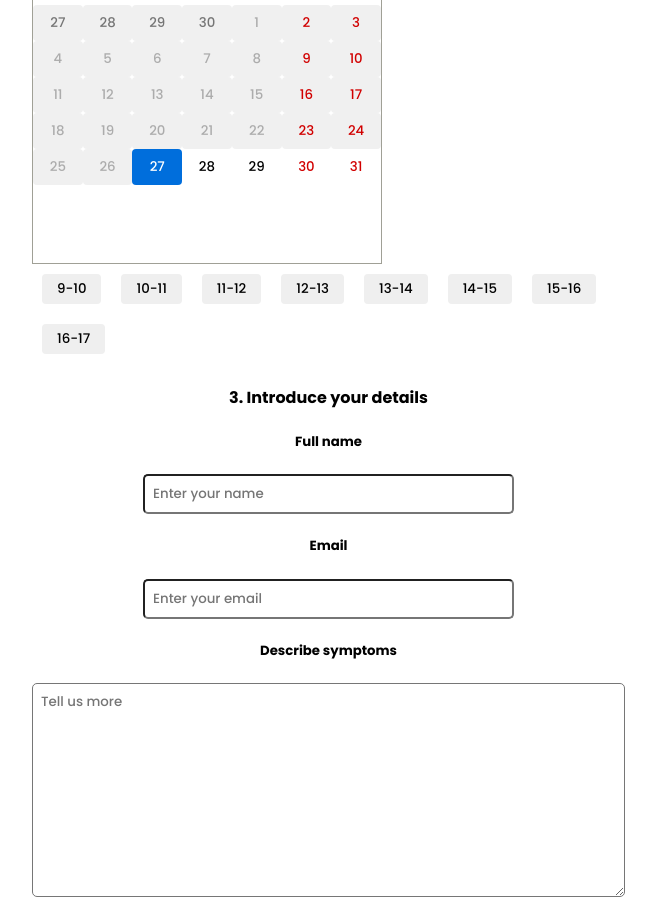
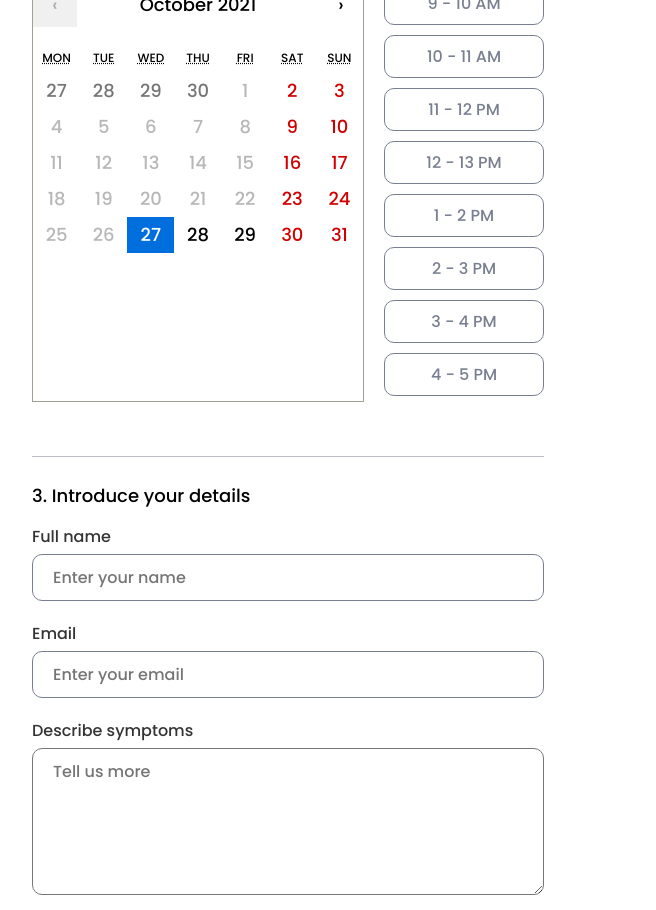
Before and after one commit to Albertoroldanq/2021-jul-phs, a React (Create React App) app in the folder client/: page / in a window 1280 px wide. Shown: the part 380-1290 px from the top of the page, without its empty margins (352-1008 px from the left). Built offline with nearby package versions, Linux system fonts and the light colour scheme; no server answers.

Commit message:
styling appointment booking page

```diff
--- a/client/src/Components/AppointmentBookingPage/AppointmentBookingPage.js
+++ b/client/src/Components/AppointmentBookingPage/AppointmentBookingPage.js
@@ -23,11 +23,10 @@ const AppointmentBookingPage = () => {
         <div className="mainContainer">
             <div className="childContainer">
                 <h1>Book an appointment</h1>
-                <h4>1. Choose a doctor</h4>
+                <h2>1. Choose a doctor</h2>
                     <DoctorDropdownMenu allDoctors={allDoctors} setCurrentDoctor={setCurrentDoctor}
                                         currentDoctor={currentDoctor}/>
                 <div></div>
-                <h4>2. Choose day and time</h4>
                     <BookingCalendar currentDoctor={currentDoctor}/>
             </div>
         </div>
--- a/client/src/Components/BookingCalendar/BookingCalendar.css
+++ b/client/src/Components/BookingCalendar/BookingCalendar.css
@@ -1,32 +1,41 @@
+* {
+    font-family: 'Poppins', sans-serif;
+    box-sizing: border-box;
+}
+
 .booked, .hidden {
     display: none;
 }
 
-#availabilityContainer {
+.availabilityContainer {
     display: flex;
-    height: 350px;
+    flex-direction: column;
+    padding-bottom: 100px;
+}
+
+.calendarAndTimeSlots {
+    display: flex;
 }
 
 .calendar {
     font-family: 'Poppins', sans-serif;
     font-weight: 500;
-    height: 350px;
+    height: 420px;
+    width: 400px;
 }
 
 .buttonContainer {
     display: flex;
     flex-wrap: wrap;
-    flex-direction: row;
+    flex-direction: column;
+    justify-content: flex-start;
+    padding-left: 20px;
     text-align: center;
-    height: 350px;
 }
 
 div button {
-    border-radius: 4px;
-    font-family: 'Poppins', sans-serif;
     font-weight: 500;
     padding: 5px 15px;
-    margin: 10px;
     border: none;
 }
 
@@ -42,21 +51,22 @@ div button:hover {
     font-weight: 500;
 }
 
-.textareaInput {
-    padding: 8px 8px 8px 8px;
-    width: 575px;
-    height: 196px;
-    border-radius: 5px;
-    font-family: 'Poppins', sans-serif;
-    font-weight: 500;
-    margin-bottom: 15px;
-}
-
 .bookButton {
     border-radius: 5px;
     color: #ffffff;
     background-color: #4164D0;
-    padding: 8px 20px;
+    padding: 20px 50px;
+    text-decoration: none;
+    font-size: 20px;
+}
+
+.bookButton.disabled {
+    background: #6d6d71;
+    opacity: 0.5;
+}
+.bookButton.disabled:hover {
+    background: #6d6d71;
+    cursor: default;
 }
 
 .bookButton:hover {
@@ -64,11 +74,84 @@ div button:hover {
     background-color: #294086;
 }
 
-.available:focus {
+.available {
+    width: 160px;
+    padding: 8px 25px;
+    border: 1px solid #787F90;
+    border-radius: 10px;
+    color: #787F90;
+    font-size: 16px;
+    background: none;
+    margin-bottom: 10px;
+}
+
+.available:hover, .available:focus, .available:active {
+    cursor: pointer;
+    border: 1px solid #4164D0;
     background: #4164D0;
     color: #fff;
 }
-.available:hover {
-    cursor: pointer;
-    background: #d3d3d3;
+
+.react-calendar button {
+    font-size: 18px;
 }
+
+.react-calendar__month-view__weekdays {
+    font-weight: normal;
+}
+
+.react-calendar__navigation .react-calendar__navigation__label:disabled {
+    background: none;
+    color: #000;
+}
+
+.react-calendar__tile:disabled {
+    background: none;
+}
+
+.react-calendar__tile:disabled:hover {
+    color: rgba(16, 16, 16, 0.3);
+}
+
+.react-calendar__month-view__days__day--weekend:hover {
+    background: none;
+    color: #d10000;
+}
+
+h2 {
+    font-size: 18px;
+    font-weight: 400;
+}
+
+.bookingForm input, .bookingForm label, .bookingForm textarea{
+    display: block;
+    font-size: 16px;
+    width: 100%;
+}
+
+.bookingForm input, .bookingForm textarea {
+    padding: 10px 20px;
+    border-radius: 10px;
+}
+
+
+.bookingForm input {
+    margin: 5px 0 20px 0;
+}
+
+.bookingForm textarea {
+    margin: 5px 0 80px 0;
+}
+
+.bookingForm label {
+    color: #333333;
+}
+.bookingForm input {
+    border: 1px solid #787F90;
+}
+
+.patientDetailsForm, .availabilityContainer {
+    border-top: 1px solid rgba(120, 127, 144, 0.5);
+    margin-top: 50px;
+    padding-top: 10px;
+}
--- a/client/src/Components/BookingCalendar/BookingCalendar.js
+++ b/client/src/Components/BookingCalendar/BookingCalendar.js
@@ -7,7 +7,9 @@ import './BookingCalendar.css'
 const BookingCalendar = (props) => {
     const today = new Date()
     const tomorrow = new Date(today)
+    const maxDate = new Date(today)
     tomorrow.setDate(tomorrow.getDate() + 1)
+    maxDate.setDate(maxDate.getDate() + 90)
 
     const [value, onChange] = useState(tomorrow)
     const [minDate, setMinDate] = useState(tomorrow)
@@ -92,75 +94,74 @@ const BookingCalendar = (props) => {
     }
 
     return (
-        <div>
-            <div >
-                <Calendar onChange={onChange} value={value} minDate={minDate} className="calendar"/>
-                <div id="availabilityContainer" className={displaytimeSlotsAndDates}>
-                    {value.getDay() !== 6 && value.getDay() !== 0 ?
+        value.getDay() !== 6 && value.getDay() !== 0 ?
+            <div id="availabilityContainer" className={"availabilityContainer"}>
+                <h2>2. Choose day and time</h2>
+                <div className={"calendarAndTimeSlots"}>
+                    <Calendar className="calendar" onChange={onChange} value={value} minDate={minDate} minDetail="month"
+                              next2Label={null} prev2Label={null} maxDate={maxDate}/>
                 <div className="buttonContainer">
                     <button className={timeSlots[9]} onClick={() => {
                         setAppointmentTime(9)
-
-                            }}>9-10
+                    }}>9 - 10 AM
                     </button>
                     <button className={timeSlots[10]} onClick={() => {
                         setAppointmentTime(10)
                         setTimeSlotSelected(10)
-                            }}>10-11
+                    }}>10 - 11 AM
                     </button>
                     <button className={timeSlots[11]} onClick={() => {
                         setAppointmentTime(11)
-                            }}>11-12
+                    }}>11 - 12 PM
                     </button>
                     <button className={timeSlots[12]} onClick={() => {
                         setAppointmentTime(12)
-                            }}>12-13
+                    }}>12 - 13 PM
                     </button>
                     <button className={timeSlots[13]} onClick={() => {
                         setAppointmentTime(13)
-                            }}>13-14
+                    }}>1 - 2 PM
                     </button>
                     <button className={timeSlots[14]} onClick={() => {
                         setAppointmentTime(14)
-                            }}>14-15
+                    }}>2 - 3 PM
                     </button>
                     <button className={timeSlots[15]} onClick={() => {
                         setAppointmentTime(15)
-                            }}>15-16
+                    }}>3 - 4 PM
                     </button>
                     <button className={timeSlots[16]} onClick={() => {
                         setAppointmentTime(16)
-                            }}>16-17
+                    }}>4 - 5 PM
                     </button>
-                            <div>
-                                <h4>3. Introduce your details</h4>
+                </div>
+                </div>
+                <div className={"patientDetailsForm"}>
+                    <h2>3. Introduce your details</h2>
+                    <div className={"bookingForm"}>
                         <input type="hidden" value={props.currentDoctor._id} name="doctor"/>
                         <input type="hidden" value={date} name="date"/>
                         <input type="hidden" value={appointmentTime} name="time"/>
-                                <h5>Full name</h5>
+                        <label>Full name</label>
                         <input type="text" required placeholder="Enter your name" name="name"
                                onChange={e => setPatientName(e.target.value)} className="textInput"/>
-                                <h5>Email</h5>
+                        <label>Email</label>
                         <input type="email" required placeholder="Enter your email" name="email"
                                onChange={e => setPatientEmail(e.target.value)} className="textInput"/>
-                                <h5>Describe symptoms</h5>
-                                <textarea type="textarea"
-                                          rows="5"
-                                          cols="1"
-                                          required
-                                          placeholder="Tell us more"
+                        <label>Describe symptoms</label>
+                        <textarea className="textareaInput" type="textarea" rows="5" cols="1" placeholder="Tell us more"
                                   name="description" onChange={e => setAppointmentDescription(e.target.value)}
-                                          className="textareaInput"/>
+                                  required/>
                         <div>
                             <Link to={bookedSuccessLink} value="Book an appointment!" onClick={handleSubmit}
                                   className={bookButtonState + " bookButton"}>Book an appointment</Link>
                         </div>
-
                     </div>
                 </div>
-                        : <div></div>}
             </div>
-            </div>
+            :
+            <div id="availabilityContainer" className={displaytimeSlotsAndDates}>
+                <Calendar onChange={onChange} value={value} minDate={minDate} className="calendar"/>
             </div>
     )
 }
--- a/client/src/Components/DoctorDropdownMenu/DoctorDropdownMenu.css
+++ b/client/src/Components/DoctorDropdownMenu/DoctorDropdownMenu.css
@@ -4,3 +4,12 @@ select {
     font-family: 'Poppins', sans-serif;
     font-weight: 500;
 }
+
+.doctorsDropdown {
+    width: 100%;
+    border: 1px solid #787F90;
+    border-radius: 10px;
+    padding: 17px 15px 17px 22px;
+    color: #787F90;
+    font-size: 16px;
+}
--- a/client/src/Components/DoctorDropdownMenu/DoctorDropdownMenu.js
+++ b/client/src/Components/DoctorDropdownMenu/DoctorDropdownMenu.js
@@ -9,7 +9,7 @@ const DoctorDropdownMenu = (props) => {
 
     return (
         <div>
-            <select onChange={e => handleChange(e.target.value)} name={"doctors"} id={"doctors"}>
+            <select onChange={e => handleChange(e.target.value)} name={"doctors"} id={"doctorsDropdown"} className={"doctorsDropdown"}>
                 {props.allDoctors.map((doctor, index) => {
                     return (
                         <option value={index}>Dr. {doctor.firstName + ' ' + doctor.lastName}</option>
```
Lines whose indentation alone changed are shown as unchanged.
